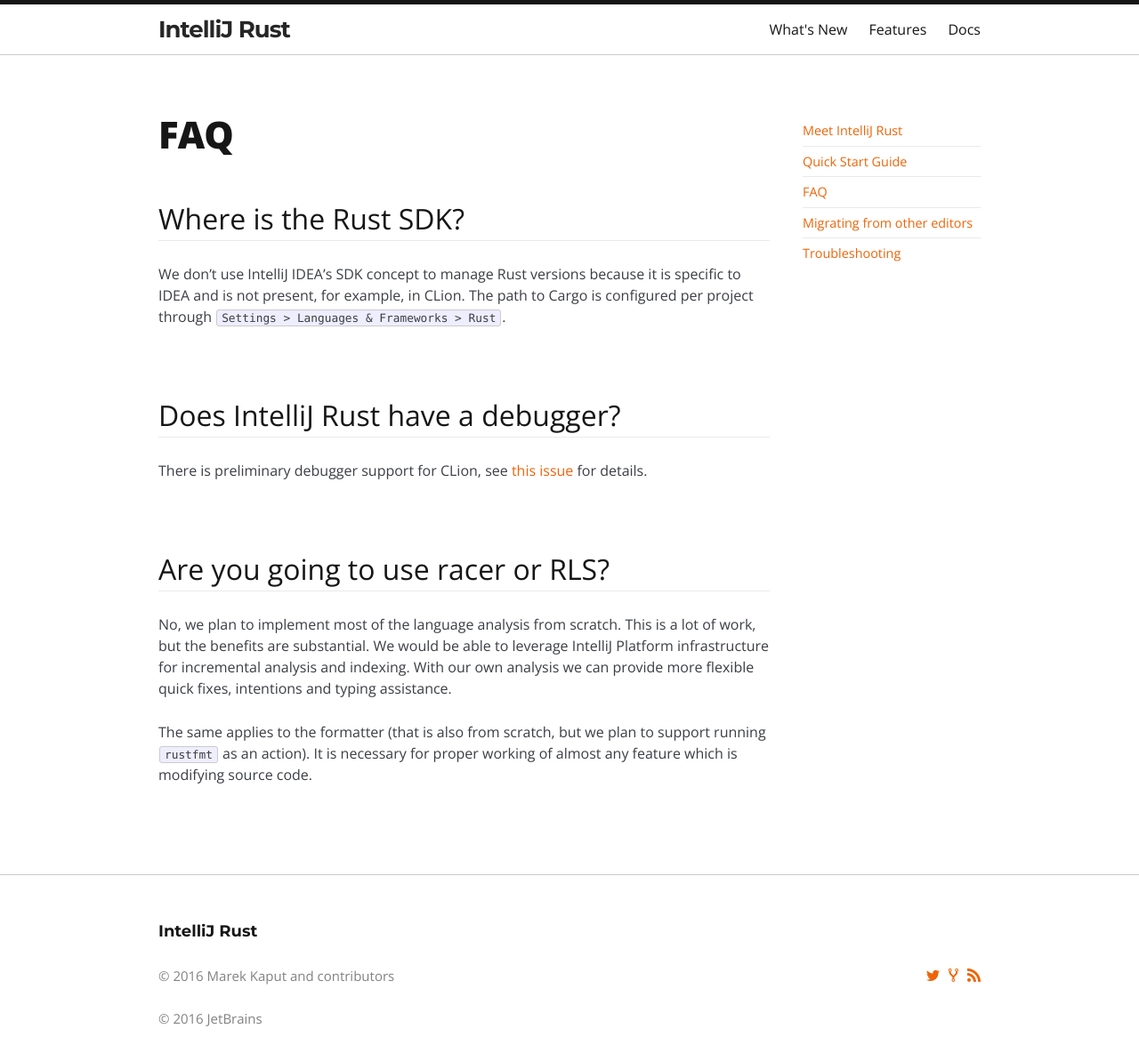
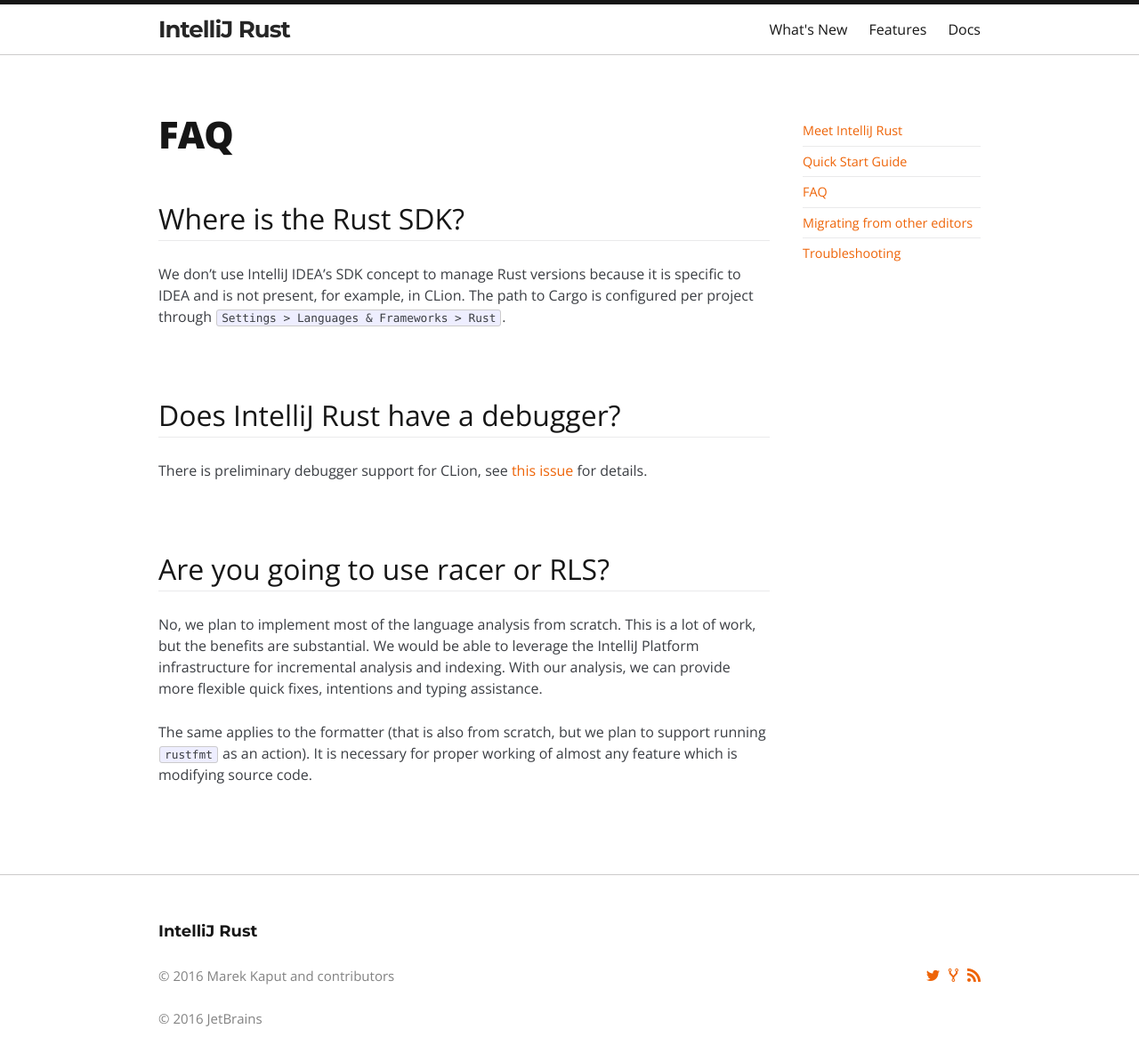
Before and after one commit to intellij-rust/intellij-rust.github.io, a Jekyll site: the page built from _docs/faq.markdown, in a window 1280 px wide and 1256 px high. Shown: the top 1193 px of the window at 89% size. Built offline with Jekyll 4.4.1, drawn with Linux system fonts in a browser that asks for light colours; nearby versions of some CDN libraries; some web fonts are replaced.

Commit message:
Fix typos

```diff
--- a/_docs/faq.markdown
+++ b/_docs/faq.markdown
@@ -18,8 +18,8 @@
 
 No, we plan to implement most of the language analysis from scratch. This is
 a lot of work, but the benefits are substantial. We would be able to leverage
-IntelliJ Platform infrastructure for incremental analysis and indexing. With
-our own analysis we can provide more flexible quick fixes, intentions and typing
+the IntelliJ Platform infrastructure for incremental analysis and indexing. With
+our analysis, we can provide more flexible quick fixes, intentions and typing
 assistance.
 
 The same applies to the formatter (that is also from scratch, but we plan to
--- a/_docs/index.markdown
+++ b/_docs/index.markdown
@@ -6,7 +6,7 @@
 
 Welcome to the IntelliJ Rust help!
 
-IntelliJ Rust is an open source [Rust](https://www.rust-lang.org/) language support plugin
+IntelliJ Rust is an open-source [Rust](https://www.rust-lang.org/) language support plugin
 for [IntelliJ IDEA](https://www.jetbrains.com/idea/) and its derivatives.
 
  - If you are completely new to IntelliJ Rust, read [Quick Start Guide](/docs/quick-start.html).
--- a/_docs/troubleshooting.markdown
+++ b/_docs/troubleshooting.markdown
@@ -14,7 +14,7 @@
 
 {% include h title="Is Cargo project structure correct?" %}
 
-At the moment we support only Cargo based projects. Use Cargo toolbar to see
+At the moment, we support only Cargo based projects. Use Cargo toolbar to see
 the list of linked Cargo projects:
 
 {% include feature-pic.html i="cargo-toolbar" %}
--- a/features.html
+++ b/features.html
@@ -40,7 +40,7 @@
   <div class="feature">
     <h3>Code commenting</h3>
 
-    <p>After selecting block, you can apply a block comment (<kbd>Ctrl+Shift+/</kbd>) or line comment
+    <p>After selecting a block, you can apply a block comment (<kbd>Ctrl+Shift+/</kbd>) or line comment
       (<kbd>Ctrl+/</kbd>) to it. The same shortcuts will remove existing comments from selected lines too.</p>
   </div>
 
@@ -189,7 +189,7 @@
   <div class="feature feature-major">
     <h3>Intentions</h3>
 
-    <p>Intentions and quick fixes are micro refactorings automatically available depending on context. If some
+    <p>Intentions and quick fixes are micro refactorings automatically available depending on the context. If some
       intentions are available, a light bulb icon appears in the editor. You can use <kbd>Alt+Enter</kbd> to invoke a
       quick fix.</p>
 
@@ -305,7 +305,7 @@
     <h3>Context aware</h3>
 
     You can use <kbd>Ctrl+Shift+F10</kbd> shortcut to run a <code>main</code> or a <code>test</code> function.
-    Alternativelly, you can use the icon in the gutter area.
+    Alternatively, you can use the icon in the gutter area.
   </div>
 
 
```
